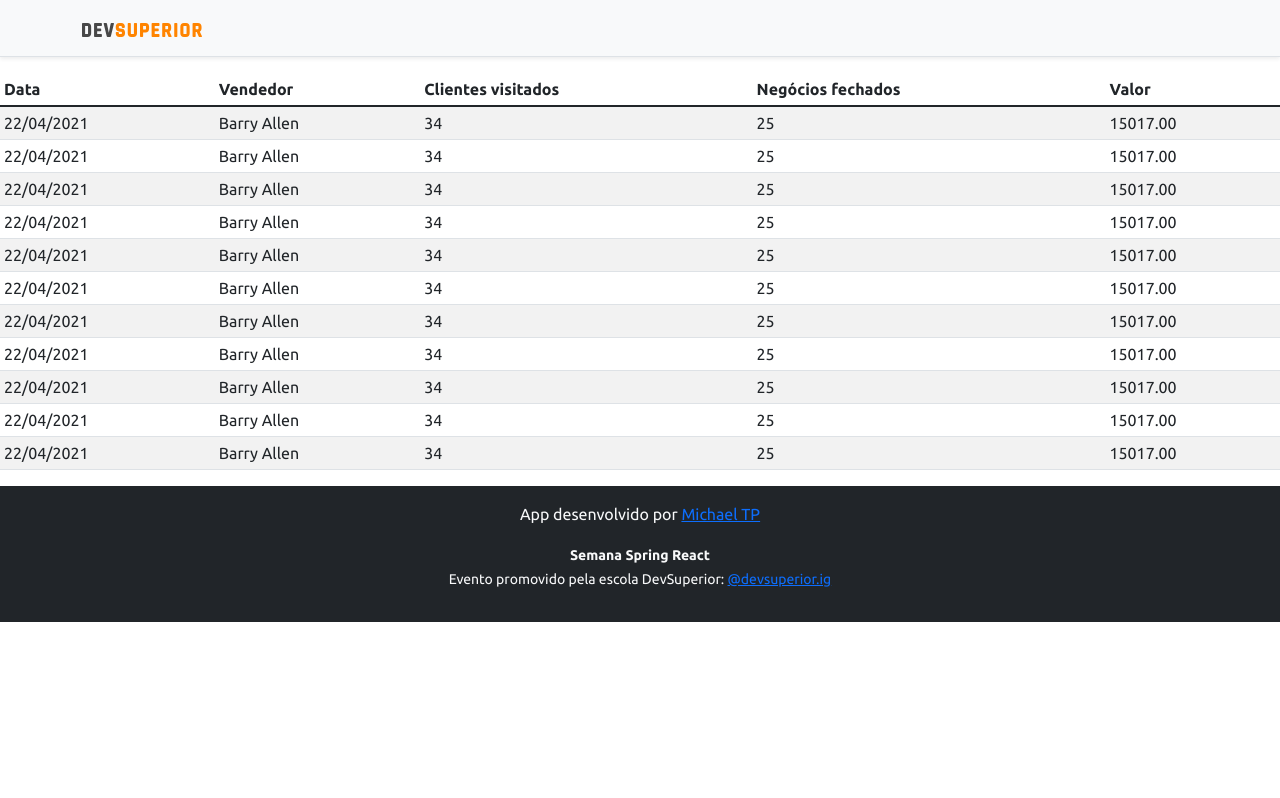
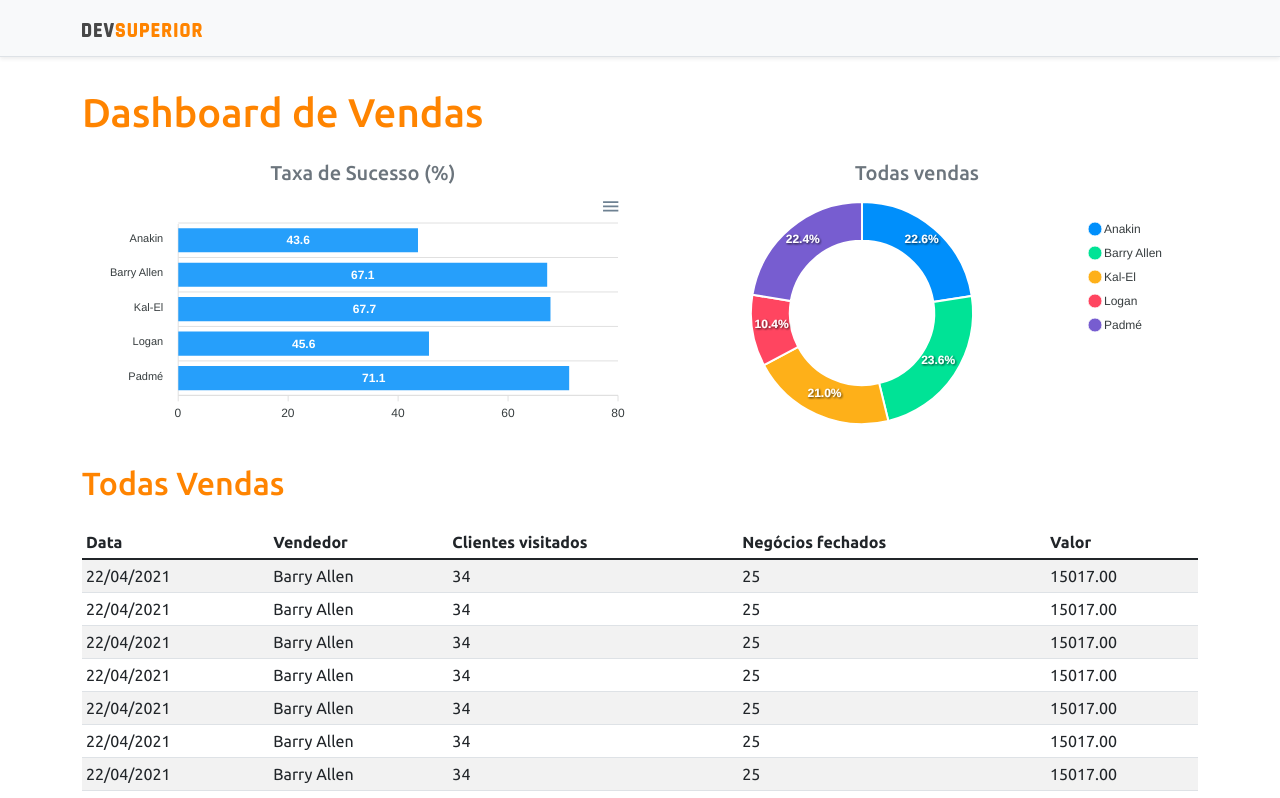
Before and after one commit to MichaelToningerPolidoro/projeto-sds4, a React (Create React App) app in the folder frontend/: page / in a window 1280 px wide. Shown: the top 798 px of the page. Built offline with nearby package versions, Linux system fonts and the light colour scheme.

Commit message:
Static charts

```diff
--- a/frontend/package.json
+++ b/frontend/package.json
@@ -11,8 +11,10 @@
     "@types/node": "^12.0.0",
     "@types/react": "^17.0.0",
     "@types/react-dom": "^17.0.0",
+    "apexcharts": "^3.28.1",
     "bootstrap": "^5.1.0",
     "react": "^17.0.2",
+    "react-apexcharts": "^1.3.9",
     "react-dom": "^17.0.2",
     "react-scripts": "4.0.3",
     "typescript": "^4.1.2",
--- a/frontend/src/App.tsx
+++ b/frontend/src/App.tsx
@@ -1,12 +1,32 @@
 import NavBar from 'components/NavBar';
 import Footer from 'components/Footer';
 import DataTable from 'components/DataTable';
+import BarChart from 'components/BarChart';
+import DonutChart from 'components/DonutChart';
 
 function App() {
   return (
     <div>
       <NavBar />
-      <DataTable />
+      <div className="container">
+        <h1 className="text-primary py-3">Dashboard de Vendas</h1>
+
+        <div className="row px-3">
+          <div className="col-sm-6">
+            <h5 className="text-center text-secondary">Taxa de Sucesso (%)</h5>
+            <BarChart />
+          </div>
+          <div className="col-sm-6">
+            <h5 className="text-center text-secondary">Todas vendas</h5>
+            <DonutChart />
+          </div>
+        </div>
+
+        <div className="py-3">
+          <h2 className="text-primary">Todas Vendas</h2>
+        </div>
+        <DataTable />
+      </div>
       <Footer />
     </div>
   );
--- /dev/null
+++ b/frontend/src/components/BarChart/index.tsx
@@ -0,0 +1,34 @@
+import Chart from 'react-apexcharts'
+
+const BarChart = () => {
+    const options = {
+        plotOptions: {
+            bar: {
+                horizontal: true,
+            }
+        },
+    };
+
+    const mockData = {
+        labels: {
+            categories: ['Anakin', 'Barry Allen', 'Kal-El', 'Logan', 'Padmé']
+        },
+        series: [
+            {
+                name: "% Sucesso",
+                data: [43.6, 67.1, 67.7, 45.6, 71.1]
+            }
+        ]
+    };
+
+    return (
+        <Chart
+            options={{... options, xaxis: mockData.labels}}
+            series={mockData.series}
+            type="bar"
+            height="240"
+        />
+    );
+}
+
+export default BarChart;
--- /dev/null
+++ b/frontend/src/components/DonutChart/index.tsx
@@ -0,0 +1,25 @@
+import Chart from 'react-apexcharts'
+
+const DonutChart = () => {
+    const mockData = {
+        series: [477138, 499928, 444867, 220426, 473088],
+        labels: ['Anakin', 'Barry Allen', 'Kal-El', 'Logan', 'Padmé']
+    }
+
+    const options = {
+        legend: {
+            show: true
+        }
+    }
+
+    return (
+        <Chart
+            options={{... options, labels: mockData.labels}}
+            series={mockData.series}
+            type="donut"
+            height="240"
+        />
+    );
+}
+
+export default DonutChart;
```
Also changed, not shown: 1 other file (tests, documents, lock files or other folders).
